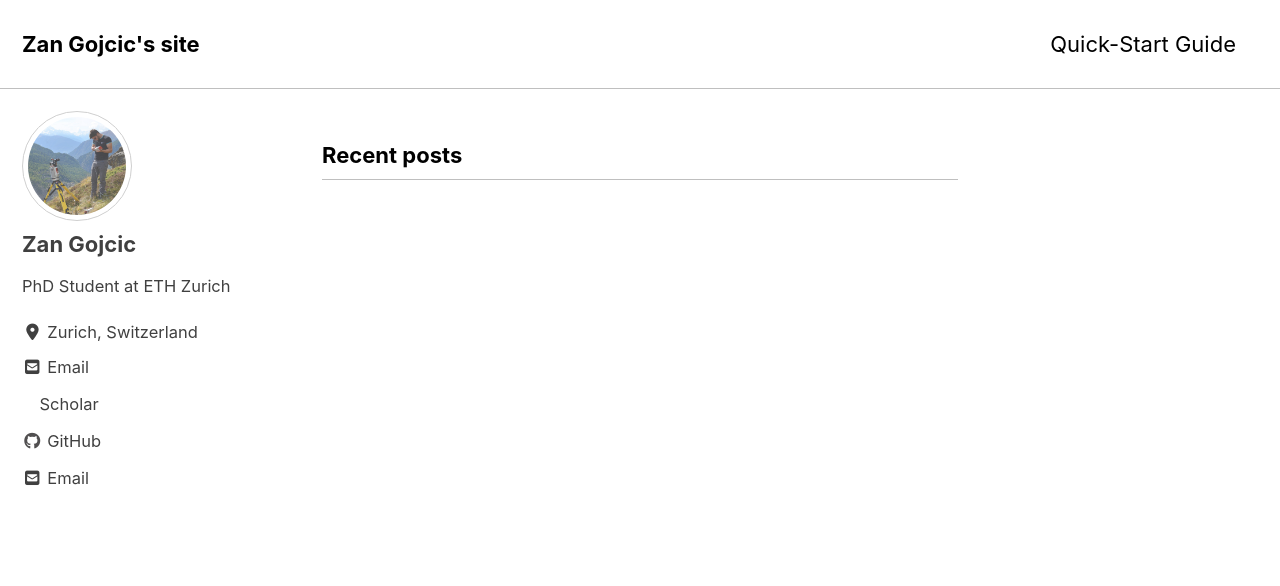
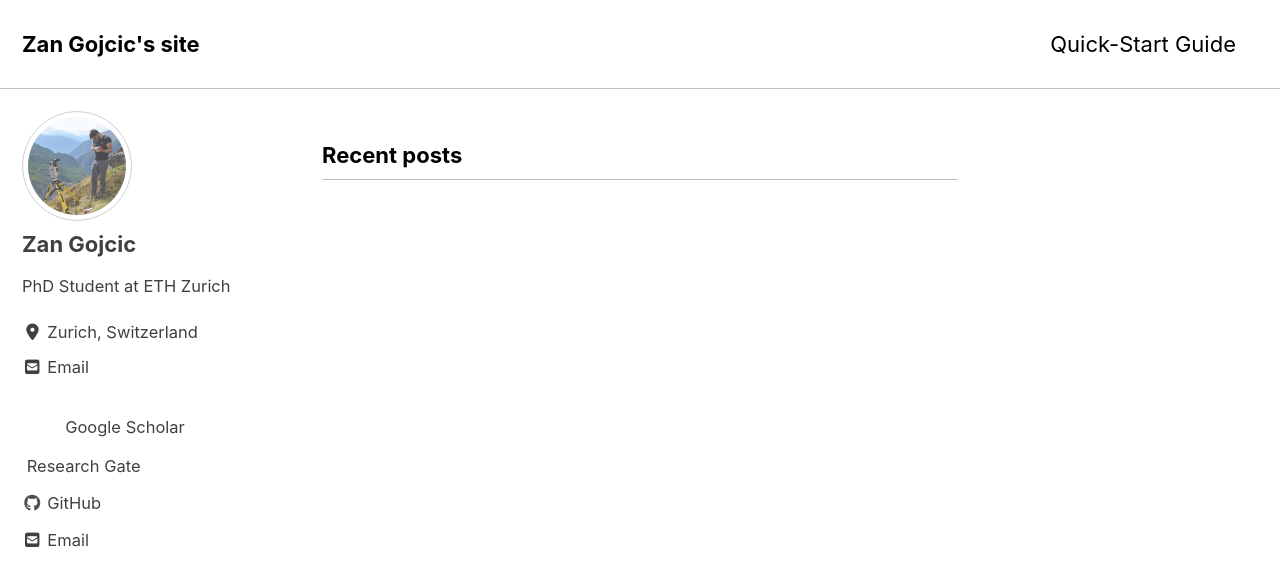
Before and after one commit to zgojcic/zgojcic.github.io, a Jekyll site: the page built from index.html, in a window 1280 px wide and 900 px high. Shown: the top 586 px of the window. Built offline with Jekyll 4.4.1, drawn with Linux system fonts in a browser that asks for light colours; cached includes are drawn as plain includes; nearby versions of some CDN libraries; some web fonts are replaced; the list of posts is cut into pages by our own code.

```diff
--- a/_config.yml
+++ b/_config.yml
@@ -119,9 +119,12 @@ author:
     - label: "Website"
       icon: "fas fa-fw fa-link"
       # url: "https://your-website.com"
-    - label: "Scholar"
-      icon: "ai ai-google-scholar-square"
+    - label: "Google Scholar"
+      icon: "ai ai-google-scholar-square ai-3x"
       url:  "https://scholar.google.com/citations?user=8KsqL4gAAAAJ&hl=en"
+    - label: "Research Gate"
+      icon: "ai ai-research-gate-square ai-3x"
+      url:  "https://www.researchgate.net/profile/Zan_Gojcic"
     - label: "Twitter"
       icon: "fab fa-fw fa-twitter-square"
       # url: "https://twitter.com/zgojcic"
```
